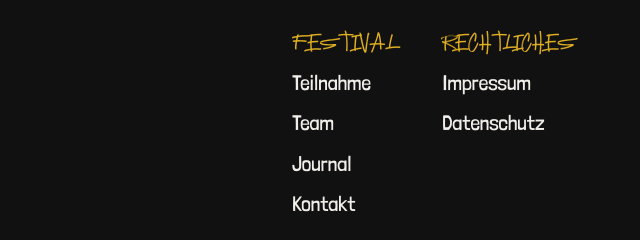
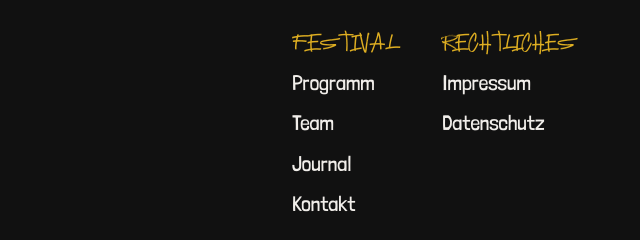
Before and after one commit to jonasenglich/OAG-Website, a plain HTML site: page artikel-3.html in a window 1280 px wide. Shown: the part 3273-3513 px from the top of the page, 640-1280 px from the left. Drawn offline with Linux system fonts and the light colour scheme.

Commit message:
auto: update website files

```diff
--- a/artikel-3.html
+++ b/artikel-3.html
@@ -106,7 +106,7 @@
   <footer class="site-footer">
     <div class="site-footer__cols">
       <div class="footer-col"><h5>Open Art Group</h5><p>OAG Kronach<br/>info@openartgroup.de</p></div>
-      <div class="footer-col"><h5>Festival</h5><ul><li><a href="teilnahme.html">Teilnahme</a></li>
+      <div class="footer-col"><h5>Festival</h5><ul><li><a href="index.html#programm">Programm</a></li>
           <li><a href="ueber-uns.html">Team</a></li><li><a href="journal.html">Journal</a></li><li><a href="mailto:info@openartgroup.de">Kontakt</a></li></ul></div>
       <div class="footer-col"><h5>Rechtliches</h5><ul><li><a href="impressum.html">Impressum</a></li><li><a href="datenschutz.html">Datenschutz</a></li></ul></div>
     </div>
```
